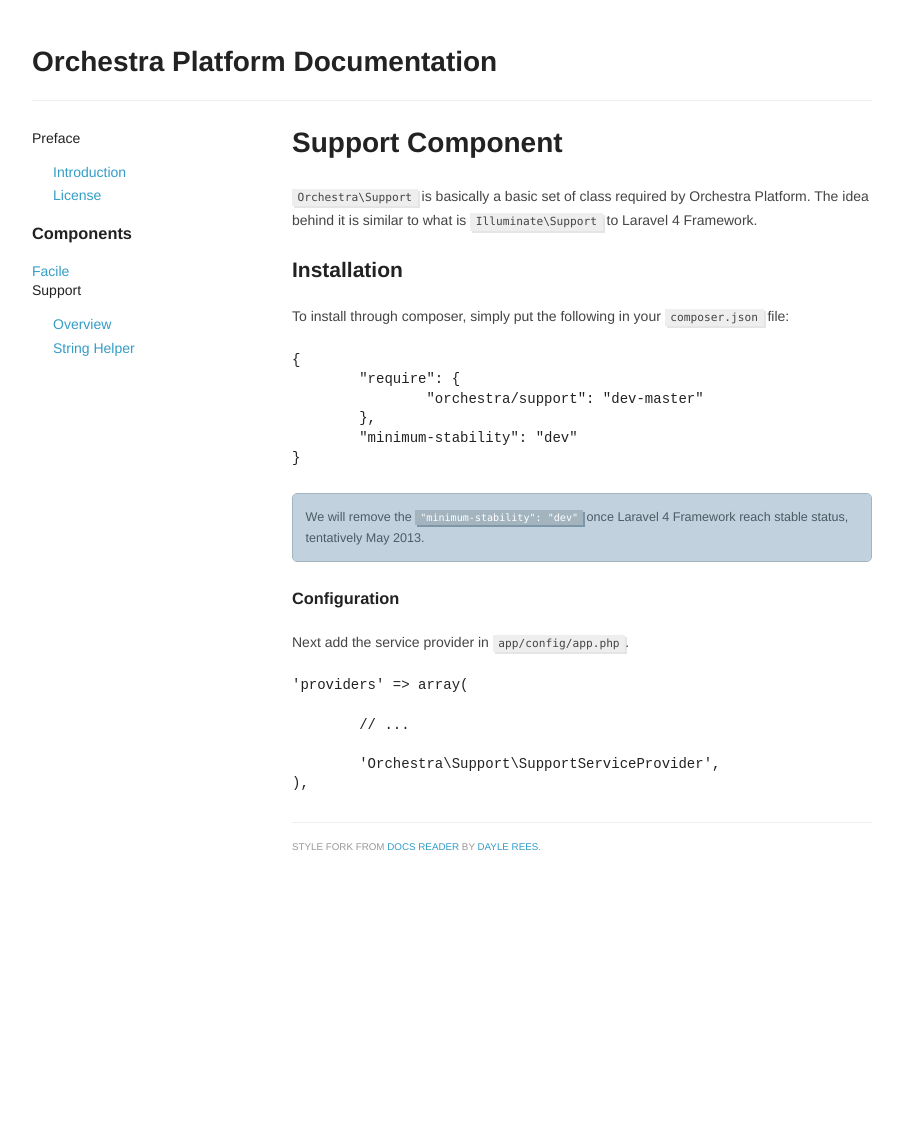
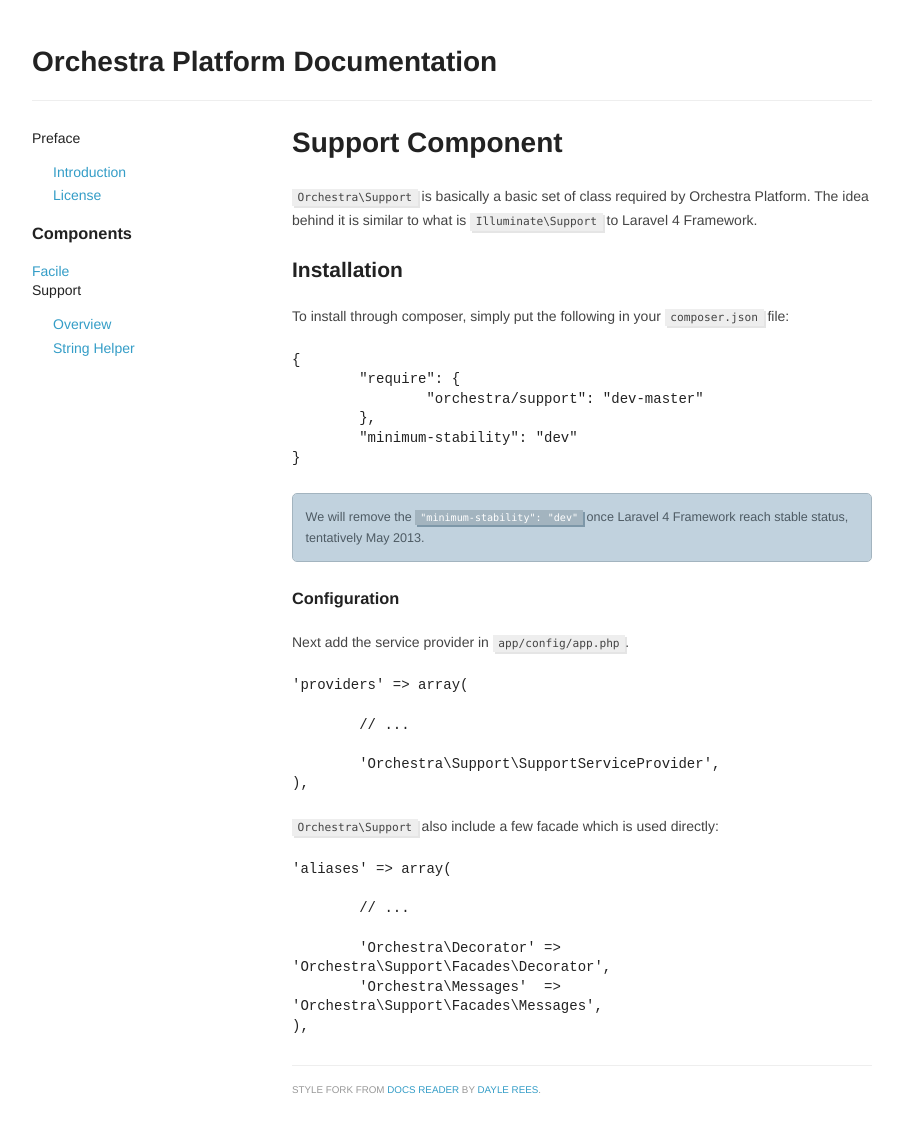
Before and after one commit to orchestral/docs, a Jekyll site: the page built from pages/components/support/index.md, in a window 1280 px wide. Shown: the whole page, without its empty margins (188-1091 px from the left). Built offline with Jekyll 4.4.1, drawn with Linux system fonts in a browser that asks for light colours; nearby versions of some CDN libraries; Markdown is read by kramdown in place of the engine named in the settings; before the commit the page ends 900 px from its top, so only the background shows below that.

Commit message:
Add example on adding aliases for orchestra/support
Signed-off-by: crynobone <crynobone@gmail.com>

```diff
--- a/pages/components/support/index.md
+++ b/pages/components/support/index.md
@@ -31,3 +31,13 @@
 
 		'Orchestra\Support\SupportServiceProvider',
 	),
+
+`Orchestra\Support` also include a few facade which is used directly:
+
+	'aliases' => array(
+
+		// ...
+
+		'Orchestra\Decorator' => 'Orchestra\Support\Facades\Decorator',
+		'Orchestra\Messages'  => 'Orchestra\Support\Facades\Messages',
+	),
```
